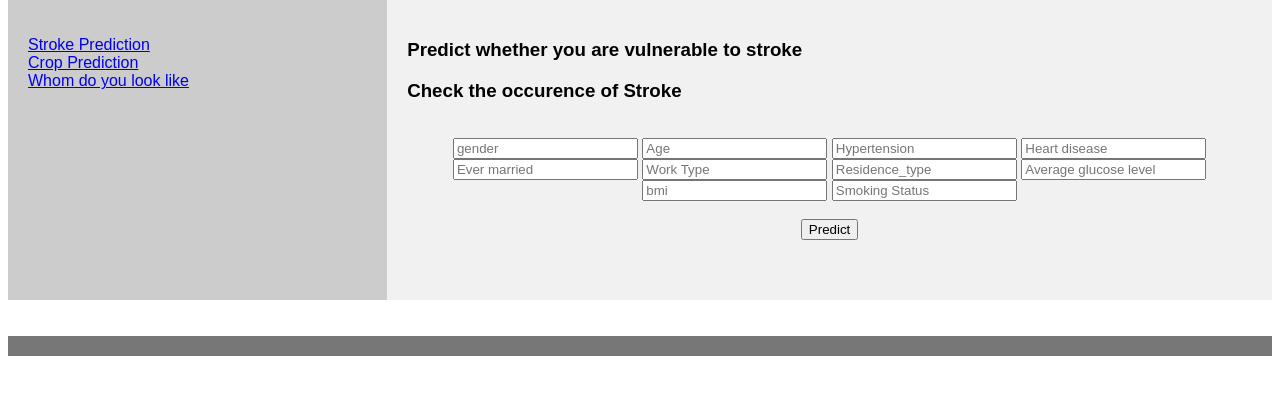
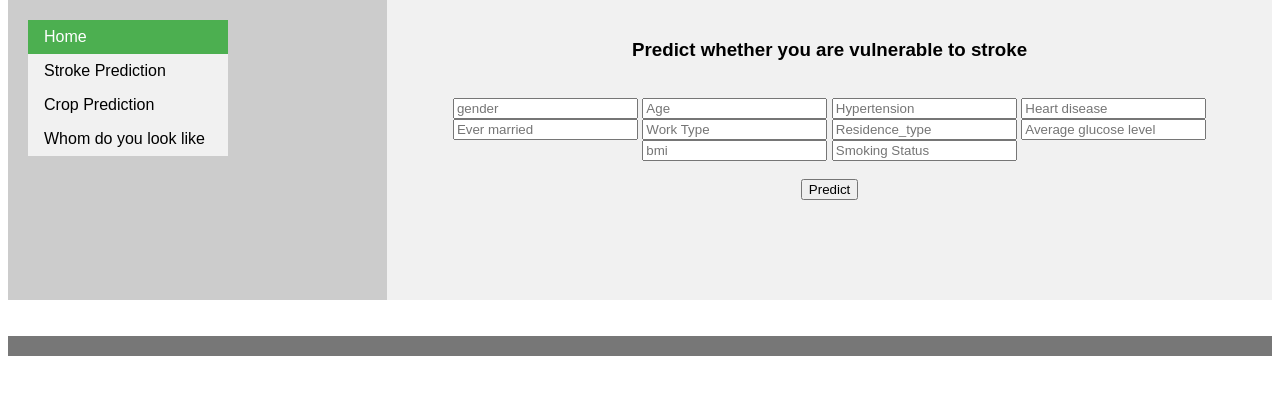
Before and after one commit to samjaswanth/everythingai-test, a Flask app: page /stroke in a window 1280 px wide. Shown: the part 216-611 px from the top of the page. Run offline with Flask 2, Linux system fonts and the light colour scheme; parts of the project's set-up code (start-up, migrations or seed data) failed here and were passed over.

Commit message:
Add files via upload

```diff
--- a/templates/stroke.html
+++ b/templates/stroke.html
@@ -67,6 +67,30 @@ footer {
     height: auto;
   }
 }
+ul {
+  list-style-type: none;
+  margin: 0;
+  padding: 0;
+  width: 200px;
+  background-color: #f1f1f1;
+}
+
+li a {
+  display: block;
+  color: #000;
+  padding: 8px 16px;
+  text-decoration: none;
+}
+
+li a.active {
+  background-color: #4CAF50;
+  color: white;
+}
+
+li a:hover:not(.active) {
+  background-color: #555;
+  color: white;
+}
 </style>
 </head>
 <body>
@@ -77,6 +101,7 @@ footer {
 <section>
   <nav>
     <ul>
+		<li><a class = "active" href="/">Home</a></li>
       <li><a href="{{url_for('stroke')}}">Stroke Prediction</a></li>
       <li><a href="#">Crop Prediction</a></li>
       <li><a href="#">Whom do you look like</a></li>
@@ -84,9 +109,8 @@ footer {
   </nav>
 
   <article>
-    <h1>Predict whether you are vulnerable to stroke</h1>
+    <h1><center>Predict whether you are vulnerable to stroke<center></h1>
     <div class="login">
-   	<h1>Check the occurence of Stroke</h1>
    	<br>
 
         <!-- Main Input For Receiving Query to our ML -->
```
Also changed, not shown: templates/home.html (+25 -0 lines).
